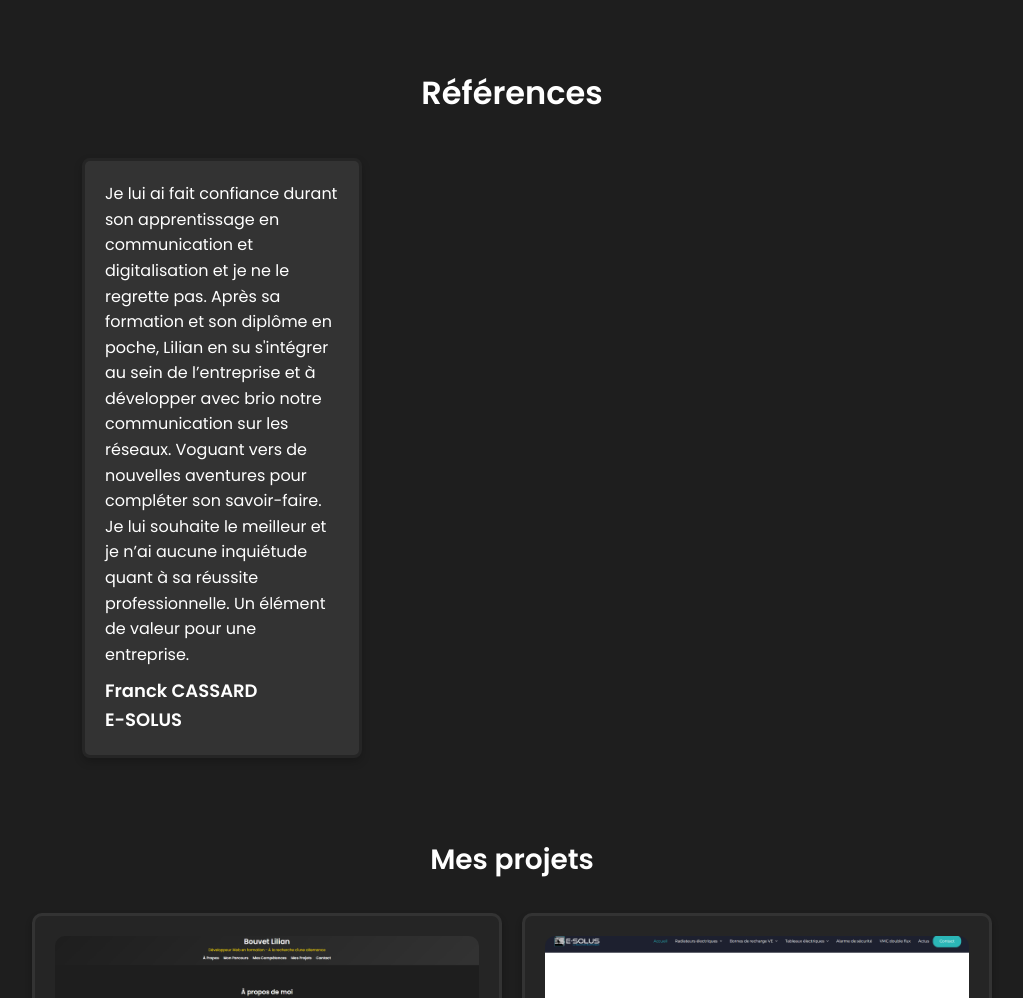
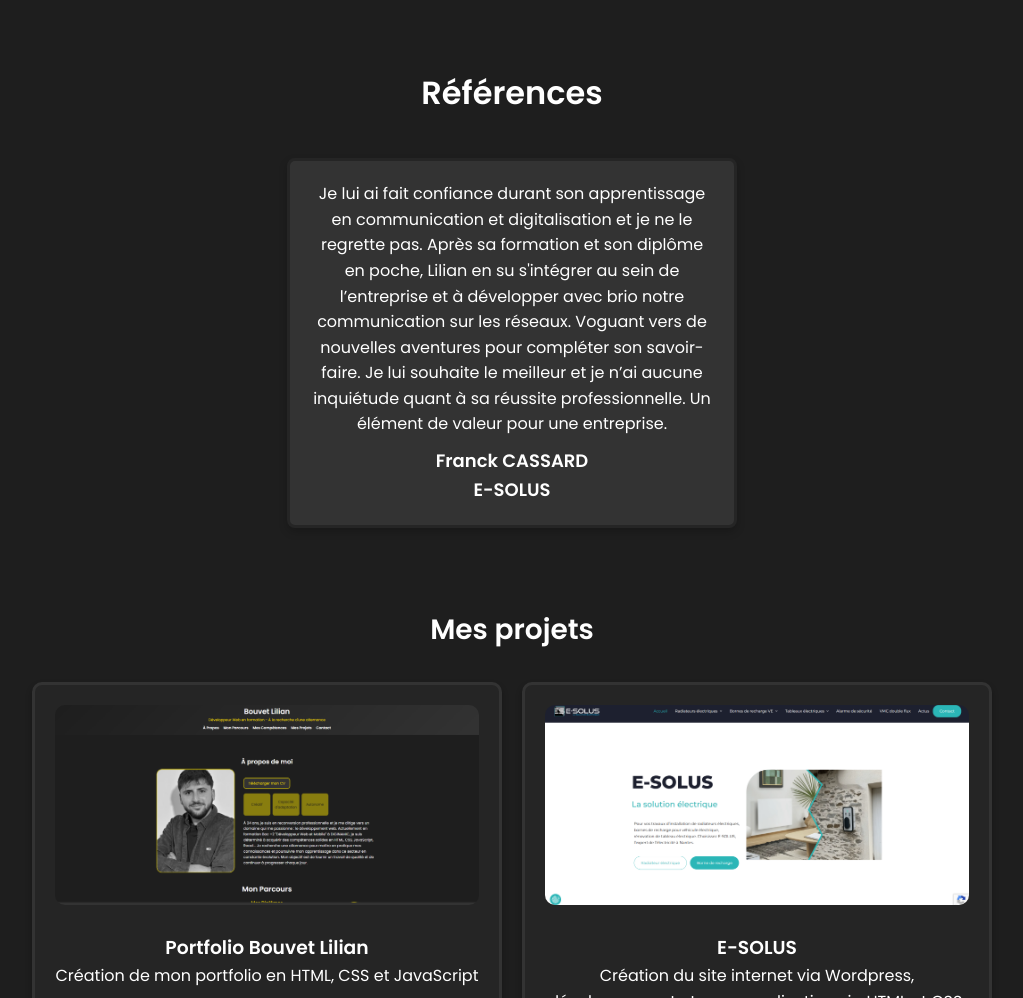
Before and after one commit to Bouvetlilian/portfolio, a plain HTML site: page index.html in a window 1280 px wide. Shown: the part 2980-3978 px from the top of the page, without its empty margins (128-1151 px from the left). Drawn offline with Linux system fonts and the light colour scheme.

Commit message:
style.css

```diff
--- a/style.css
+++ b/style.css
@@ -308,7 +308,7 @@
 
 .testimonial-containers {
     display: flex; /* Flexbox pour aligner les témoignages en ligne */
-    justify-content: space-between; /* Espacement entre les témoignages */
+    justify-content: center; /* Espacement entre les témoignages */
     gap: 0px; /* Espacement entre chaque témoignage */
     max-width: 900px; /* Limite la largeur du conteneur */
     margin: 0 auto; /* Centre les témoignages sur la page */
@@ -317,13 +317,13 @@
 }
 
 .testimonial {
-    width: 280px; /* Fixe la largeur des témoignages */
+    width: 450px; /* Fixe la largeur des témoignages */
     background: #333;
     padding: 20px;
     border: solid #252525;
     border-radius: 8px;
     box-shadow: 0 4px 8px rgba(0, 0, 0, 0.2);
-    text-align: left;
+    text-align: center;
     margin-bottom: 20px; /* Espacement entre les témoignages */
 }
 
```
